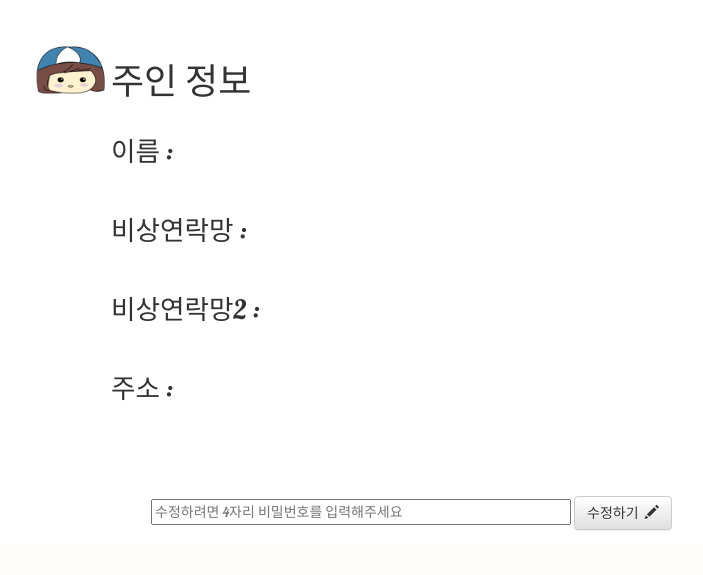
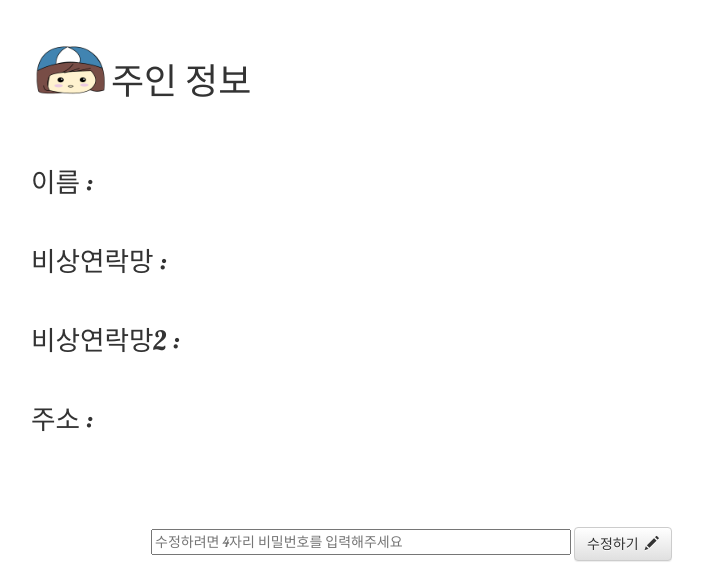
Before and after one commit to kyc0816/my-first-blog, a Django app: template blog/templates/blog/post_detail.html in a window 1280 px wide. Shown: the part 968-1543 px from the top of the page, without its empty margins (49-752 px from the left). Before the commit the page ends 1499 px from the top, so only its background shows below. Run offline with Django 3.2, Linux system fonts and the light colour scheme; the template is opened without the code that fills it, so the values that code supplies are empty; some libraries are stand-ins or nearby versions.

Commit message:
For a long time

```diff
--- a/blog/static/css/blog.css
+++ b/blog/static/css/blog.css
@@ -72,7 +72,7 @@ h1, h2, h3, h4 {
     margin-top: 60px;
 }
 
-.ownerinfoinfotable {
+.ownerinfotable {
     width: 100%;
 }
 
```
